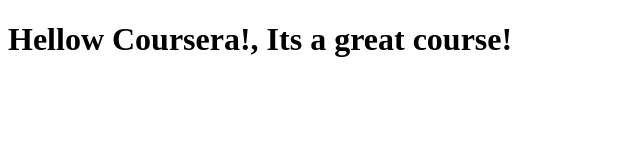
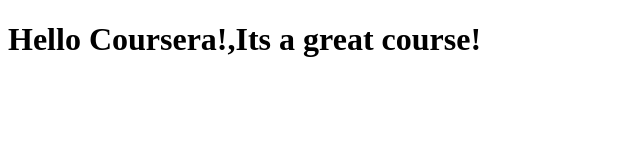
Before and after one commit to kalkgez/coursera-test, a plain HTML site: page site/index.html in a window 1280 px wide. Shown: the whole page, without its empty margins (0-640 px from the left). Drawn offline with Linux system fonts and the light colour scheme.

Commit message:
Editing words

```diff
--- a/site/index.html
+++ b/site/index.html
@@ -4,6 +4,6 @@
 	<title>Hello COursera!</title>
 </head>
 <body>
-<h1>Hellow Coursera!, Its a great course!</h1>
+<h1>Hello Coursera!,Its a great course!</h1>
 </body>
 </html>
```
